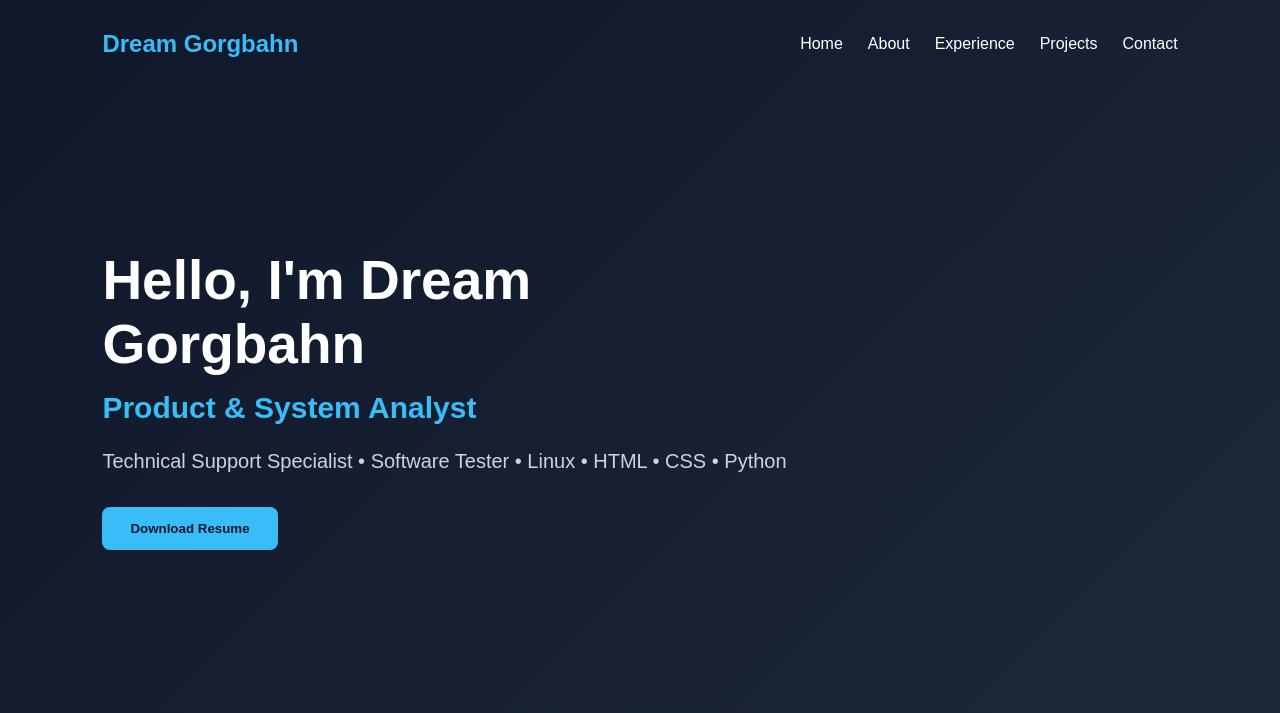
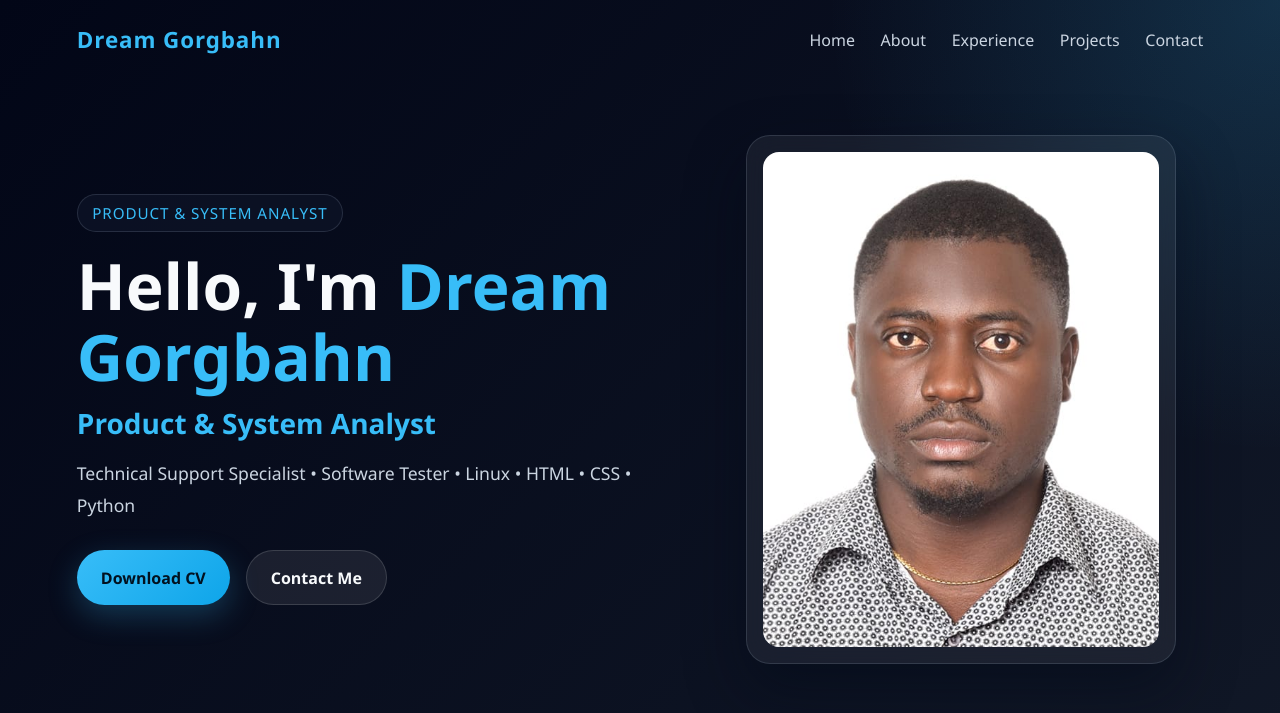
Before and after one commit to dreamgorgbahn12/dream-portfolio, a plain HTML site: page index.html in a window 1280 px wide. Drawn offline with Linux system fonts and the light colour scheme.

Commit message:
Improve hero section with profile image

```diff
--- a/index.html
+++ b/index.html
@@ -4,60 +4,43 @@
     <meta charset="UTF-8">
     <meta name="viewport" content="width=device-width, initial-scale=1.0">
     <title>Dream B. Gorgbahn | Portfolio</title>
-
     <link rel="stylesheet" href="style.css">
 </head>
+<body>
+    <header class="site-header">
+        <nav class="navbar">
+            <div class="logo">Dream Gorgbahn</div>
+            <ul class="nav-links">
+                <li><a href="#home">Home</a></li>
+                <li><a href="#about">About</a></li>
+                <li><a href="#experience">Experience</a></li>
+                <li><a href="#projects">Projects</a></li>
+                <li><a href="#contact">Contact</a></li>
+            </ul>
+        </nav>
 
-<body>
+        <div class="hero" id="home">
+            <div class="hero-content">
+                <p class="eyebrow">Product &amp; System Analyst</p>
+                <h1>Hello, I'm <span>Dream Gorgbahn</span></h1>
+                <h2>Product &amp; System Analyst</h2>
+                <p class="intro">
+                    Technical Support Specialist • Software Tester • Linux • HTML • CSS • Python
+                </p>
+                <div class="hero-actions">
+                    <a href="#" class="btn btn-primary">Download CV</a>
+                    <a href="mailto:hello@dreamgorgbahn.com" class="btn btn-secondary">Contact Me</a>
+                </div>
+            </div>
 
-<header>
+            <div class="hero-visual">
+                <div class="image-card">
+                    <img src="images/dream.jpg" alt="Portrait of Dream Gorgbahn">
+                </div>
+            </div>
+        </div>
+    </header>
 
-<nav>
-
-<div class="logo">
-Dream Gorgbahn
-</div>
-
-<ul>
-
-<li><a href="#">Home</a></li>
-
-<li><a href="#">About</a></li>
-
-<li><a href="#">Experience</a></li>
-
-<li><a href="#">Projects</a></li>
-
-<li><a href="#">Contact</a></li>
-
-</ul>
-
-</nav>
-
-<div class="hero">
-
-<h1>Hello, I'm Dream Gorgbahn</h1>
-
-<h2>Product & System Analyst</h2>
-
-<p>
-
-Technical Support Specialist • Software Tester • Linux • HTML • CSS • Python
-
-</p>
-
-<button>
-
-Download Resume
-
-</button>
-
-</div>
-
-</header>
-
-<script src="script.js"></script>
-
+    <script src="script.js"></script>
 </body>
-
 </html>
--- a/style.css
+++ b/style.css
@@ -1,3 +1,13 @@
+:root {
+    --bg-dark: #020617;
+    --bg-panel: rgba(15, 23, 42, 0.75);
+    --text-main: #f8fafc;
+    --text-soft: #cbd5e1;
+    --accent: #38bdf8;
+    --accent-strong: #0ea5e9;
+    --border: rgba(148, 163, 184, 0.2);
+}
+
 * {
     margin: 0;
     padding: 0;
@@ -5,103 +15,193 @@
 }
 
 body {
-    font-family: Arial, sans-serif;
-    background: #0f172a;
-    color: white;
+    font-family: "Segoe UI", Arial, sans-serif;
+    background: linear-gradient(135deg, var(--bg-dark), #111827 45%, #0f172a);
+    color: var(--text-main);
+    min-height: 100vh;
 }
 
-header {
+.site-header {
     min-height: 100vh;
-    background: linear-gradient(135deg, #0f172a, #1e293b);
+    padding: 0 6% 4rem;
+    background: radial-gradient(circle at top right, rgba(56, 189, 248, 0.18), transparent 30%),
+        linear-gradient(135deg, #020617, #111827);
 }
 
-nav {
+.navbar {
     display: flex;
     justify-content: space-between;
     align-items: center;
-    padding: 30px 8%;
+    padding: 1.5rem 0 2rem;
 }
 
 .logo {
-    font-size: 24px;
-    font-weight: bold;
-    color: #38bdf8;
+    font-size: 1.4rem;
+    font-weight: 700;
+    color: var(--accent);
+    letter-spacing: 0.04em;
 }
 
-nav ul {
+.nav-links {
     display: flex;
     list-style: none;
-    gap: 25px;
+    gap: 1.6rem;
 }
 
-nav ul li a {
+.nav-links a {
     text-decoration: none;
-    color: white;
+    color: var(--text-soft);
     font-weight: 500;
+    transition: color 0.2s ease;
 }
 
-nav ul li a:hover {
-    color: #38bdf8;
+.nav-links a:hover {
+    color: var(--accent);
 }
 
 .hero {
-    padding: 160px 8%;
-    max-width: 900px;
+    display: grid;
+    grid-template-columns: 1.1fr 0.9fr;
+    align-items: center;
+    gap: 3rem;
+    padding: 3rem 0 0;
+    max-width: 1200px;
+    margin: 0 auto;
+}
+
+.hero-content {
+    max-width: 620px;
+}
+
+.eyebrow {
+    display: inline-block;
+    padding: 0.5rem 0.9rem;
+    border: 1px solid var(--border);
+    border-radius: 999px;
+    background: rgba(15, 23, 42, 0.6);
+    color: var(--accent);
+    font-size: 0.95rem;
+    margin-bottom: 1.2rem;
+    letter-spacing: 0.06em;
+    text-transform: uppercase;
 }
 
 .hero h1 {
-    font-size: 55px;
-    margin-bottom: 15px;
+    font-size: clamp(2.3rem, 5vw, 4rem);
+    line-height: 1.1;
+    margin-bottom: 0.75rem;
+}
+
+.hero h1 span {
+    color: var(--accent);
 }
 
 .hero h2 {
-    font-size: 30px;
-    color: #38bdf8;
-    margin-bottom: 20px;
+    font-size: clamp(1.3rem, 2.4vw, 1.75rem);
+    color: var(--accent);
+    margin-bottom: 1rem;
 }
 
-.hero p {
-    font-size: 20px;
-    line-height: 1.6;
-    margin-bottom: 30px;
-    color: #cbd5e1;
+.intro {
+    font-size: 1.1rem;
+    line-height: 1.8;
+    color: var(--text-soft);
+    margin-bottom: 1.8rem;
 }
 
-button {
-    padding: 14px 28px;
-    background: #38bdf8;
-    color: #0f172a;
-    border: none;
-    border-radius: 8px;
-    font-weight: bold;
-    cursor: pointer;
+.hero-actions {
+    display: flex;
+    flex-wrap: wrap;
+    gap: 1rem;
 }
 
-button:hover {
-    background: #0ea5e9;
+.btn {
+    display: inline-flex;
+    align-items: center;
+    justify-content: center;
+    padding: 0.95rem 1.5rem;
+    border-radius: 999px;
+    text-decoration: none;
+    font-weight: 700;
+    transition: transform 0.2s ease, box-shadow 0.2s ease, background 0.2s ease;
+}
+
+.btn:hover {
+    transform: translateY(-2px);
+}
+
+.btn-primary {
+    background: linear-gradient(135deg, var(--accent), var(--accent-strong));
+    color: #02111f;
+    box-shadow: 0 10px 30px rgba(56, 189, 248, 0.25);
+}
+
+.btn-secondary {
+    background: rgba(255, 255, 255, 0.08);
+    color: var(--text-main);
+    border: 1px solid rgba(255, 255, 255, 0.14);
+}
+
+.hero-visual {
+    display: flex;
+    justify-content: center;
+}
+
+.image-card {
+    width: min(100%, 430px);
+    padding: 1rem;
+    background: rgba(255, 255, 255, 0.06);
+    border: 1px solid var(--border);
+    border-radius: 1.5rem;
+    box-shadow: 0 25px 60px rgba(2, 8, 23, 0.45);
+    backdrop-filter: blur(16px);
+}
+
+.image-card img {
+    width: 100%;
+    aspect-ratio: 4 / 5;
+    object-fit: cover;
+    display: block;
+    border-radius: 1rem;
+}
+
+@media (max-width: 900px) {
+    .hero {
+        grid-template-columns: 1fr;
+        text-align: center;
+    }
+
+    .hero-content {
+        margin: 0 auto;
+    }
+
+    .hero-actions {
+        justify-content: center;
+    }
 }
 
 @media (max-width: 768px) {
-    nav {
-        flex-direction: column;
-        gap: 20px;
+    .site-header {
+        padding: 0 1.2rem 2.8rem;
     }
 
-    nav ul {
+    .navbar {
         flex-direction: column;
-        text-align: center;
+        gap: 1rem;
+    }
+
+    .nav-links {
+        gap: 1rem;
+        flex-wrap: wrap;
+        justify-content: center;
     }
 
     .hero {
-        padding: 100px 8%;
-        text-align: center;
+        padding-top: 1.5rem;
+        gap: 2rem;
     }
 
-    .hero h1 {
-        font-size: 38px;
-    }
-
-    .hero h2 {
-        font-size: 24px;
+    .image-card {
+        max-width: 320px;
     }
 }
```
Also changed, not shown: images/dream.jpg (added).
